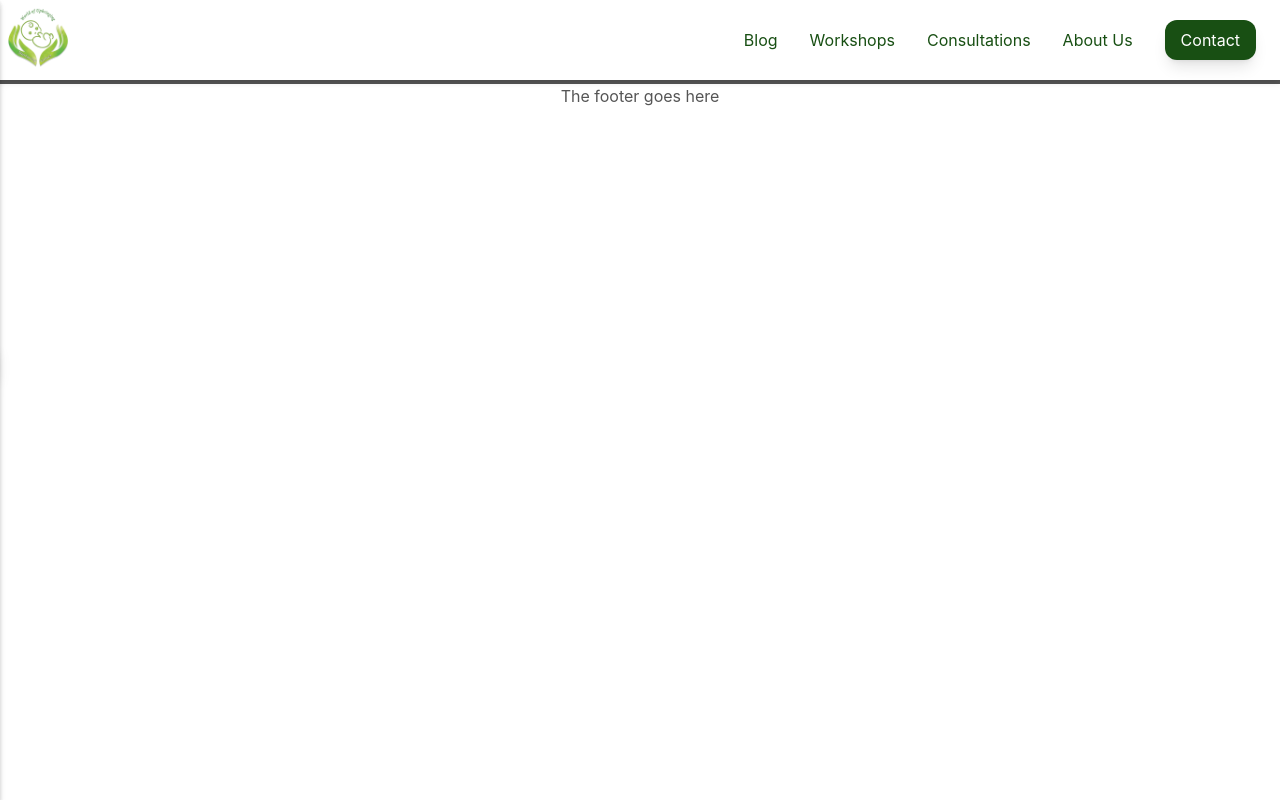
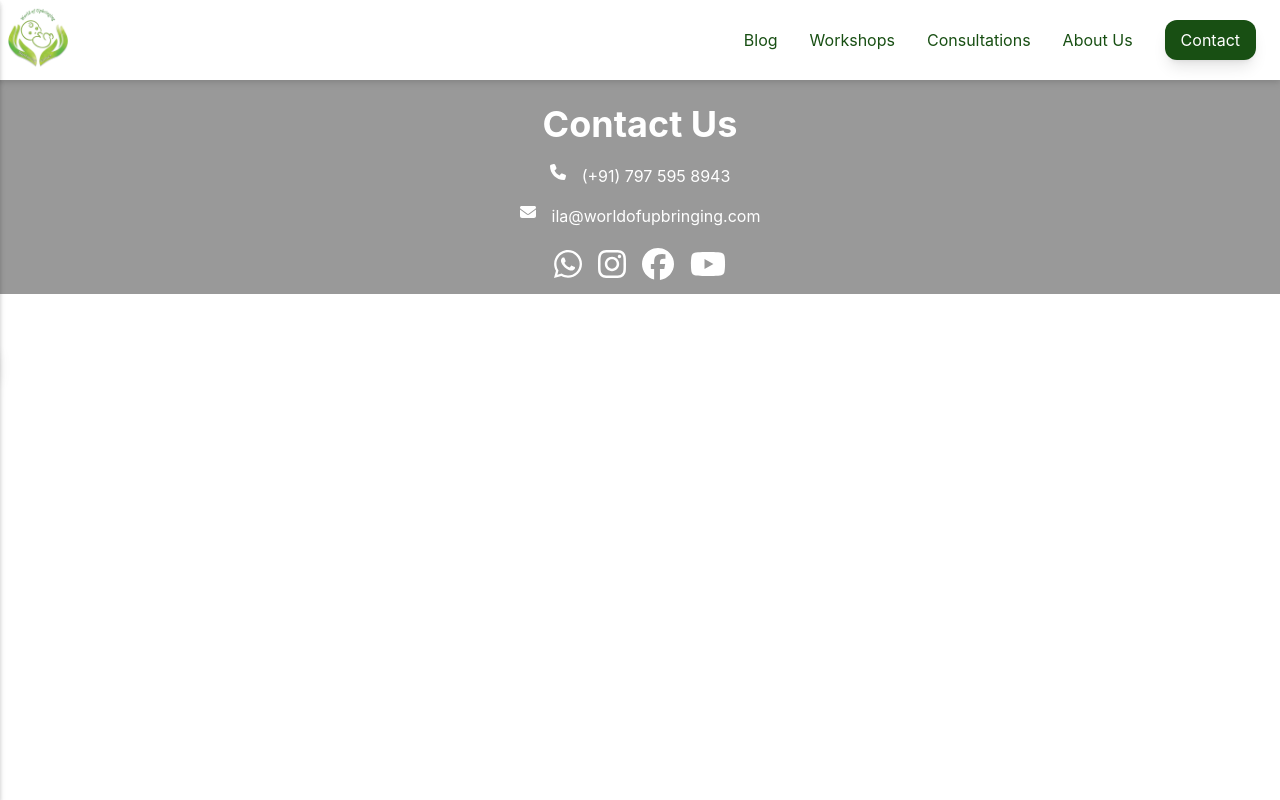
Before and after one commit to world-of-upbringing/public-site, a Next.js app: page /payment in a window 1280 px wide. Built offline with nearby package versions, Linux system fonts and the light colour scheme; what tw-elements would draw is missing.

Commit message:
Footer added

```diff
--- a/components/blog/avatar.tsx
+++ b/components/blog/avatar.tsx
@@ -8,7 +8,13 @@ type Props = {
 export default function Avatar({ name, picture }: Props) {
   return (
     <div className="flex items-center">
-      <Image src={picture} className="w-12 h-12 rounded-full mr-4" alt={name} />
+      <Image
+        src={picture}
+        className="w-12 h-12 rounded-full mr-4"
+        alt={name}
+        width={30}
+        height={30}
+      />
       <div className="text-xl font-bold">{name}</div>
     </div>
   );
--- a/components/common/icon_text.tsx
+++ b/components/common/icon_text.tsx
@@ -1,26 +1,32 @@
 import { FontAwesomeIcon } from "@fortawesome/react-fontawesome";
-import { IconDefinition } from "@fortawesome/fontawesome-common-types";
+import { IconProp } from "@fortawesome/fontawesome-svg-core";
+import Link from "next/link";
+import { ReactNode } from "react";
+
+function _getLink(url: string, children: ReactNode) {
+  return (
+    <Link href={url}>
+      <a>{children}</a>
+    </Link>
+  );
+}
 
 export default function IconText({
-  id,
   iconDef,
   text,
+  url,
 }: {
-  id: string | undefined;
-  iconDef: IconDefinition;
+  iconDef: IconProp;
   text: string;
+  url?: string;
 }) {
-  return (
-    <div id={id} className="flex flex-row py-2">
-      <FontAwesomeIcon
-        id={`${id}-icon`}
-        className="text-grey px-2"
-        size="1x"
-        icon={iconDef}
-      />
-      <p id={`${id}-text`} className="text-base px-2 align-middle text-grey">
-        {text}
-      </p>
+  const body = (
+    <div className="flex flex-row py-2">
+      <FontAwesomeIcon className="px-2" size="1x" icon={iconDef} />
+
+      <p className="text-base px-2 align-middle">{text}</p>
     </div>
   );
+
+  return url ? _getLink(url, body) : body;
 }
--- a/components/common/wouH.tsx
+++ b/components/common/wouH.tsx
@@ -1,9 +1,9 @@
 import { ReactNode } from "react";
 
 export function H2({ children }: { children: string | ReactNode }) {
-  return <h2 className="text-grey text-6xl mt-8 mb-6 font-bold">{children}</h2>;
+  return <h2 className="text-6xl mt-8 mb-6 font-bold">{children}</h2>;
 }
 
 export function H4({ children }: { children: string }) {
-  return <h4 className="text-grey text-4xl mt-6 mb-3 font-bold">{children}</h4>;
+  return <h4 className="text-4xl mt-6 mb-3 font-bold">{children}</h4>;
 }
--- a/components/footer/footer.tsx
+++ b/components/footer/footer.tsx
@@ -1,7 +1,81 @@
+import { faEnvelope, faPhone } from "@fortawesome/free-solid-svg-icons";
+import {
+  faWhatsapp,
+  faInstagram,
+  faFacebook,
+  faYoutube,
+} from "@fortawesome/free-brands-svg-icons";
+import { FontAwesomeIcon } from "@fortawesome/react-fontawesome";
+import IconText from "../common/icon_text";
+import { H4 } from "../common/wouH";
+import Link from "next/link";
+import { IconProp } from "@fortawesome/fontawesome-svg-core";
 export default function Footer() {
   return (
-    <div id="footer" className="flex bg-white text-grey h-40 border-t-4">
-      <span className="mx-auto">The footer goes here</span>
+    <div id="footer" className="flex bg-light-grey text-white">
+      <div className="mx-auto">
+        <div className="text-center">
+          <H4>Contact Us</H4>
+        </div>
+
+        <div className="flex flex-row place-content-center">
+          <IconText
+            iconDef={faPhone}
+            text={"(+91) 797 595 8943"}
+            url="tel:+917975958943"
+          />
+        </div>
+
+        <div className="flex flex-row place-content-center">
+          <IconText
+            iconDef={faEnvelope}
+            text={"ila@worldofupbringing.com"}
+            url="mailto:ila@worldofupbringing.com"
+          />
+        </div>
+
+        <div className="flex flex-row my-3 place-content-center">
+          <Link href="https://api.whatsapp.com/send?phone=9986905689">
+            <a>
+              <FontAwesomeIcon
+                className="px-2 mx-auto"
+                size="2x"
+                icon={faWhatsapp as IconProp}
+              />
+            </a>
+          </Link>
+
+          <Link href="https://www.instagram.com/worldupbringing/">
+            <a>
+              <FontAwesomeIcon
+                className="px-2 mx-auto"
+                size="2x"
+                icon={faInstagram as IconProp}
+              />
+            </a>
+          </Link>
+
+          <Link href="https://www.facebook.com/worldofupbringing/">
+            <a>
+              <FontAwesomeIcon
+                className="px-2 mx-auto"
+                size="2x"
+                icon={faFacebook as IconProp}
+              />
+            </a>
+          </Link>
+
+          <Link href="https://www.youtube.com/channel/UCsv4oHXmwMCTEVTrZEanaHQ">
+            <a>
+              <FontAwesomeIcon
+                className="px-2 mx-auto"
+                size="2x"
+                icon={faYoutube as IconProp}
+              />
+            </a>
+          </Link>
+        </div>
+      </div>
     </div>
   );
 }
--- a/package.json
+++ b/package.json
@@ -20,6 +20,7 @@
   },
   "dependencies": {
     "@fortawesome/fontawesome-svg-core": "6.2.0",
+    "@fortawesome/free-brands-svg-icons": "6.2.1",
     "@fortawesome/free-solid-svg-icons": "6.2.0",
     "@fortawesome/react-fontawesome": "0.2.0",
     "@headlessui/react": "1.7.4",
```
Also changed, not shown: 1 other file (tests, documents, lock files or other folders).
